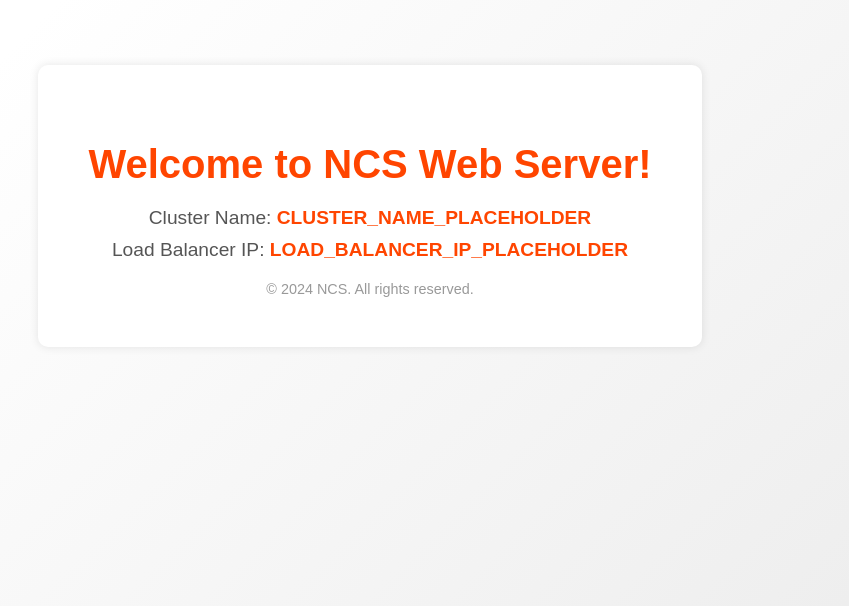
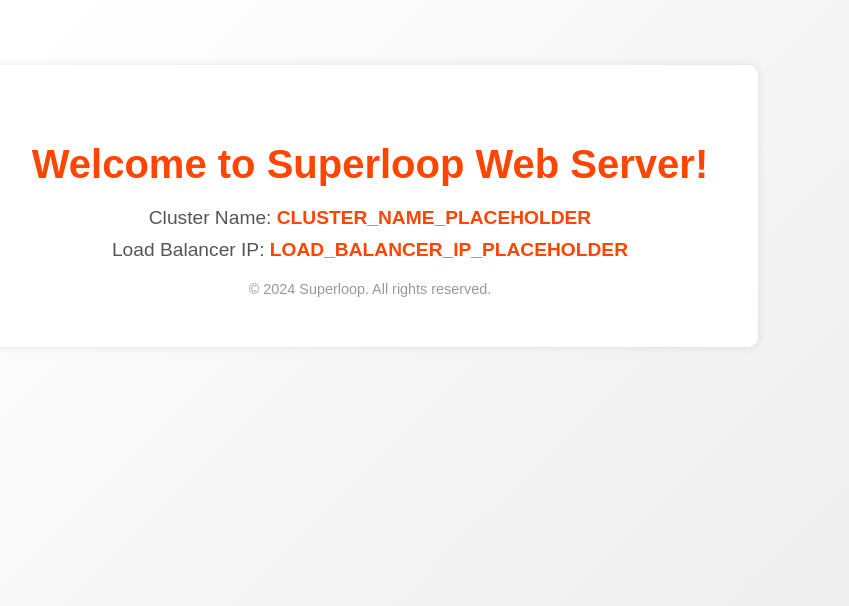
Before and after one commit to akashveera/jenkins-k8s-terraform, a plain HTML site: page kubernetes/index.html in a window 1280 px wide. Shown: the part 194-800 px from the top of the page, without its empty margins (270-1119 px from the left). Drawn offline with Linux system fonts and the light colour scheme.

Commit message:
update index file

```diff
--- a/kubernetes/index.html
+++ b/kubernetes/index.html
@@ -3,7 +3,7 @@
 <head>
     <meta charset="UTF-8">
     <meta name="viewport" content="width=device-width, initial-scale=1.0">
-    <title>NCS Web Server</title>
+    <title>Superloop Web Server</title>
     <style>
         body {
             font-family: Arial, sans-serif;
@@ -46,11 +46,11 @@
 </head>
 <body>
     <div class="container">
-        <h1>Welcome to NCS Web Server!</h1>
+        <h1>Welcome to Superloop Web Server!</h1>
         <p>Cluster Name: <strong>CLUSTER_NAME_PLACEHOLDER</strong></p>
         <p>Load Balancer IP: <strong>LOAD_BALANCER_IP_PLACEHOLDER</strong></p>
         <footer>
-            &copy; 2024 NCS. All rights reserved.
+            &copy; 2024 Superloop. All rights reserved.
         </footer>
     </div>
 </body>
```
